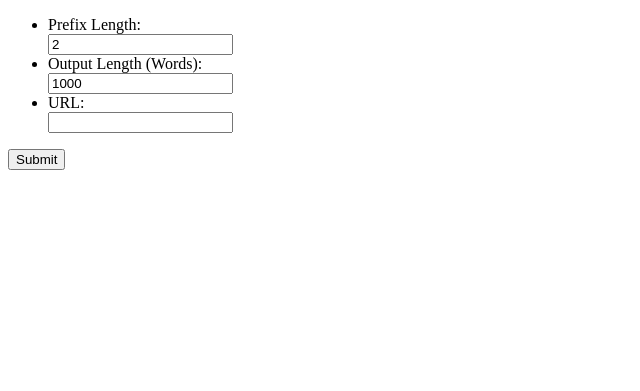
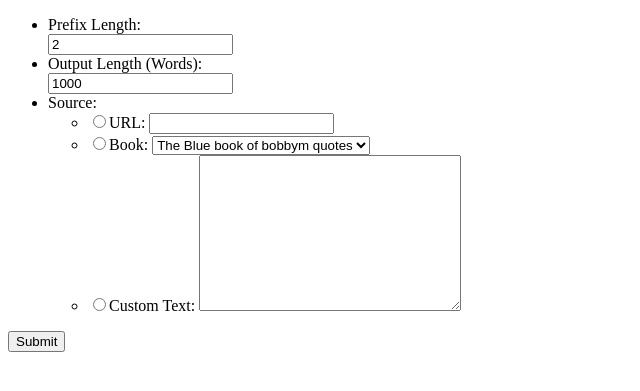
Before and after one commit to Agnishom/kabooblydoo, a Flask app: page / in a window 1280 px wide. Shown: the top 391 px of the page, without its empty margins (0-640 px from the left). Run offline with Flask 2, Linux system fonts and the light colour scheme.

Commit message:
Multiple Input

```diff
--- a/main.py
+++ b/main.py
@@ -32,7 +32,8 @@ def bobbym(n=None):
 
 @app.route('/kabooblydoo', methods=['GET', 'POST'])
 def nonsense():
-    s = filter(lambda x: x in printable, urllib2.urlopen(request.form['url']).read())
-    n = int(request.form['n'])
-    w = int(request.form['words'])
-    return render_template('output.html', error=None, output=kabooblydoo.kabooblydoo(s,n,w))
+    if request.form['source']=='url':
+        s = filter(lambda x: x in printable, urllib2.urlopen(request.form['url']).read())
+        n = int(request.form['n'])
+        w = int(request.form['words'])
+        return render_template('output.html', error=None, output=kabooblydoo.kabooblydoo(s,n,w))
--- a/templates/index.html
+++ b/templates/index.html
@@ -1,14 +1,25 @@
-<!doctype html> <html> <head>
-	<title>Kaboobly Doo Generator</title> </head> <body>
+<!doctype html>
+<html>
+<head>
+	<title>Kaboobly Doo Generator</title>
+</head>
+<body>
 	<form action="/kabooblydoo" method="POST">
 		<ul>
 			<li>Prefix Length:</li>
 			<input type="number" name="n" value="2">
 			<li> Output Length (Words):</li>
 			<input type="number" name="words" value="1000">
-			<li>URL:</li>
-			<input type="url" name="url">
+			<li>Source:</li>
+			<ul>
+				<li><input type="radio" name="source" value="url">URL: <input type="url" name="url" /></li>
+				<li><input type="radio" name="source" value="book">Book: <select name="books">
+					<option value="bobbym">The Blue book of bobbym quotes</option>
+				</select></li>
+				<li><input type="radio" name="source" value="custom">Custom Text: <textarea name="message" rows="10" cols="30"></textarea> </li>
+			</ul>
 		</ul>
 		<input type="submit" value="Submit">
-	</form> </body>
+	</form>
+</body>
 </html>
```
